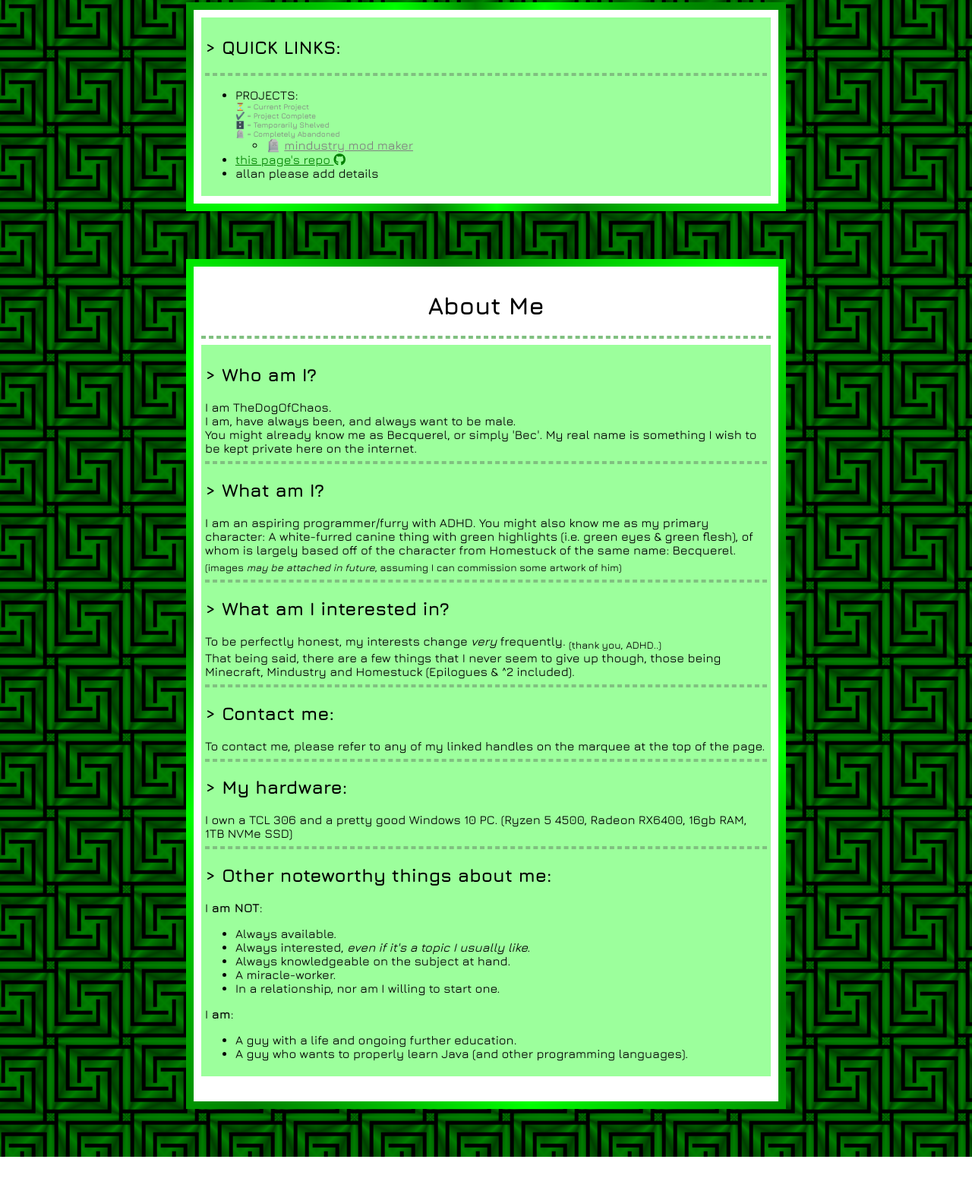
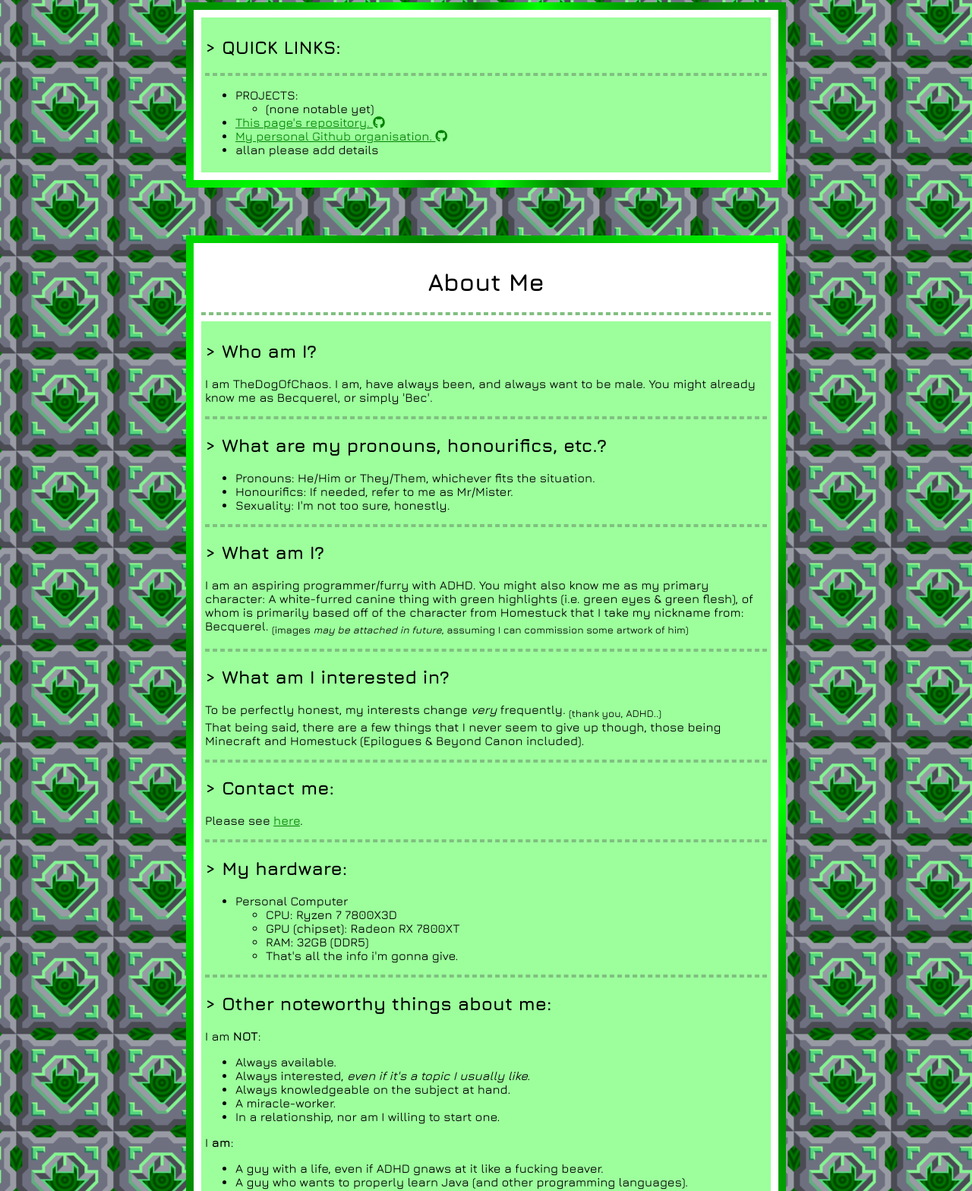
Before and after one commit to TheDogOfChaos/TheDogOfChaos.github.io, a plain HTML site: page index.html in a window 1280 px wide. Shown: the part 196-1764 px from the top of the page at 76% size. Before the commit the page ends 1719 px from the top, so only its background shows below. Drawn offline with nearby package versions, Linux system fonts and the light colour scheme.

Commit message:
I don't give my website enough love.

```diff
--- a/index.html
+++ b/index.html
@@ -32,32 +32,22 @@
             <hr>
             <ul>
                 <li>PROJECTS:</li>
-                <div style="
-                color:#808080;
-                font-size:10px
-                ">
-                ⏳ = Current Project<br>
-                ✔️ = Project Complete<br>
-                🗄️ = Temporarily Shelved<br>
-                🪦 = Completely Abandoned
-            </div>
                 <ul>
-                <li>
-                    🪦
-                    <a href="https://thedogofchaos.github.io/mindustry-mod-maker" class="shelved">
-                        mindustry mod maker
-                    </a>
-                </li>
+                    <li>(none notable yet)</li>
                 </ul>
                 <li>
                     <a href="http://github.com/TheDogOfChaos/TheDogOfChaos.github.io">
-                    this page's repo
+                        This page's repository.
                         <i class="fab fa-github"></i>
                     </a>
                 </li>
                 <li>
-                allan please add details
+                    <a href="https://github.com/The-Incipisphere">
+                        My personal Github organisation.
+                        <i class="fab fa-github"></i>
+                    </a>
                 </li>
+                <li>allan please add details</li>
             </ul>
         </section>
     </div>
@@ -67,53 +57,69 @@
         </h1>
         <hr>
         <section>
-        <p>
             <h2>
                 &gt; Who am I?
             </h2>
-            I am TheDogOfChaos.<br>
-            I am, have always been, and always want to be male.<br>
+            <p>
+                I am TheDogOfChaos.
+                I am, have always been, and always want to be male.
                 You might already know me as Becquerel, or simply 'Bec'.
-            My real name is something I wish to be kept private here on the internet.
+            </p>
             <hr>
-        </p>
-        <p>
+            <h2>
+                &gt; What are my pronouns, honourifics, etc.?
+            </h2>
+            <ul>
+                <li>Pronouns: He/Him or They/Them, whichever fits the situation.</li>
+                <li>Honourifics: If needed, refer to me as Mr/Mister. </li>
+                <li>Sexuality: I'm not too sure, honestly.</li>
+            </ul>
+            <hr>
             <h2>
                 &gt; What am I?
             </h2>
+            <p>
                 I am an aspiring programmer/furry with ADHD.
-            You might also know me as my primary character: A white-furred canine thing with green highlights (i.e. green eyes & green flesh), of whom is largely based off of the character from Homestuck of the same name: Becquerel.
-            <br><sub>(images <i>may be attached in future</i>, assuming I can commission some artwork of him)</sub>
+                You might also know me as my primary character: A white-furred canine thing with green highlights (i.e. green eyes & green flesh), of whom is primarily based off of the character from Homestuck that I take my nickname from: Becquerel.
+                <sub>(images <i>may be attached in future</i>, assuming I can commission some artwork of him)</sub>
+            </p>
             <hr>
-        </p>
-        <p>
             <h2>
                 &gt; What am I interested in?
             </h2>
+            <p>
                 To be perfectly honest, my interests change <i>very</i> frequently. <sub>(thank you, ADHD..)</sub><br>
-            That being said, there are a few things that I never seem to give up though, those being Minecraft, Mindustry and Homestuck (Epilogues & ^2 included).
+                That being said, there are a few things that I never seem to give up though, those being Minecraft and Homestuck (Epilogues & Beyond Canon included).
+            </p>
             <hr>
-        </p>
-        <p>
             <h2>
                 &gt; Contact me:
             </h2>
-            To contact me, please refer to any of my linked handles on the marquee at the top of the page.
+            <p>
+                Please see
+                <a href="https://github.com/The-Incipisphere#contact">here</a>.
+            </p>
             <hr>
-        </p>
-        <p>
             <h2>
                 &gt; My hardware:
             </h2>
-            I own a TCL 306 and a pretty good Windows 10 PC.
-            (Ryzen 5 4500, Radeon RX6400, 16gb RAM, 1TB NVMe SSD)
+            <ul>
+                <li>
+                    Personal Computer
+                    <ul>
+                        <li>CPU: Ryzen 7 7800X3D</li>
+                        <li>GPU (chipset): Radeon RX 7800XT</li>
+                        <li>RAM: 32GB (DDR5)</li>
+                        <li>That's all the info i'm gonna give.</li>
+                    </ul>
+                </li>
+            </ul>
             <hr>
-        </p>
-        <p>
             <h2>
                 &gt; Other noteworthy things about me:
             </h2>
-            I <b>am NOT</b>:
+            <p>
+                I am <b>NOT</b>:
                 <ul>
                     <li>Always available.</li>
                     <li>Always interested, <i>even if it's a topic I usually like.</i></li>
@@ -123,7 +129,7 @@
                 </ul>
                 I <b>am</b>:
                 <ul>
-                <li>A guy with a life and ongoing further education.</li>
+                    <li>A guy with a life, even if ADHD gnaws at it like a fucking beaver.</li>
                     <li>A guy who wants to properly learn Java (and other programming languages).</li>
                 </ul>
             </p>
--- a/styles/style.css
+++ b/styles/style.css
@@ -15,7 +15,7 @@
         background-position: 0px 0px;
     }
     100% {
-        background-position: 100px 100px;
+        background-position: 128px 128px;
     }
 }
 
@@ -112,7 +112,7 @@ body {
         rgba(0, 0, 0, var(--dim-bg)),
         rgba(0, 0, 0, var(--dim-bg))
     ),
-    url("../resources/backgrounds/tilableBG1.png");
+    url("../resources/backgrounds/tilableBG4.png");
     background-repeat: repeat;
     animation: bgAnim 30s linear infinite;
     overflow-x: none;
```
Also changed, not shown: 404.html (+2 -1 lines), pages/SKG.html (+51 -10 lines), pages/news.html (+4 -4 lines), 3 other files. Lines whose indentation alone changed are shown as unchanged.
